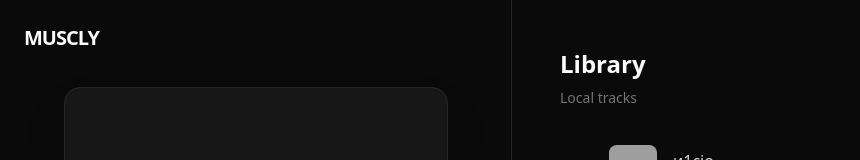
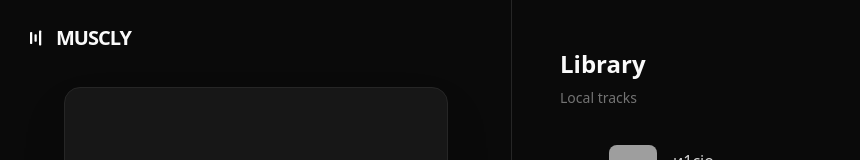
Before and after one commit to DevDavidg/muscly, a Next.js app: page / in a window 1280 px wide. Shown: the top 160 px of the page, without its empty margins (0-860 px from the left). Built offline with nearby package versions, Linux system fonts and the light colour scheme; grey boxes are pictures that could not be loaded.

Commit message:
Update MusicPlayer component to include favicon in the header for improved branding and visual appeal.

```diff
--- a/src/components/MusicPlayer.tsx
+++ b/src/components/MusicPlayer.tsx
@@ -200,7 +200,8 @@ export default function MusicPlayer({ initialTracks }: MusicPlayerProps) {
     <main className="flex min-h-screen flex-col md:flex-row bg-neutral-950 text-neutral-50">
       {/* Left: Player */}
       <div className="w-full md:w-1/2 lg:w-2/5 p-6 flex flex-col justify-center items-center border-b md:border-b-0 md:border-r border-neutral-800 min-h-[50vh] md:h-screen relative">
-        <div className="absolute top-6 left-6">
+        <div className="absolute top-6 left-6 flex items-center gap-2">
+          <img src="/favicon.svg" alt="Muscly" className="w-6 h-6" />
           <h1 className="text-xl font-bold tracking-tighter">MUSCLY</h1>
         </div>
 
```
